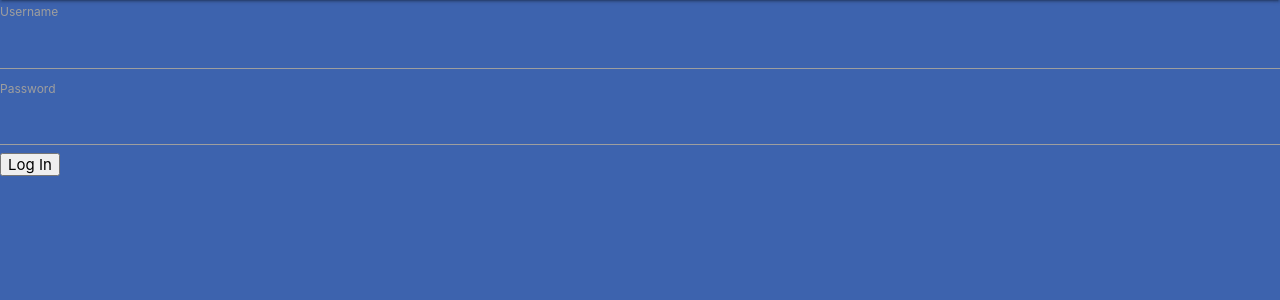
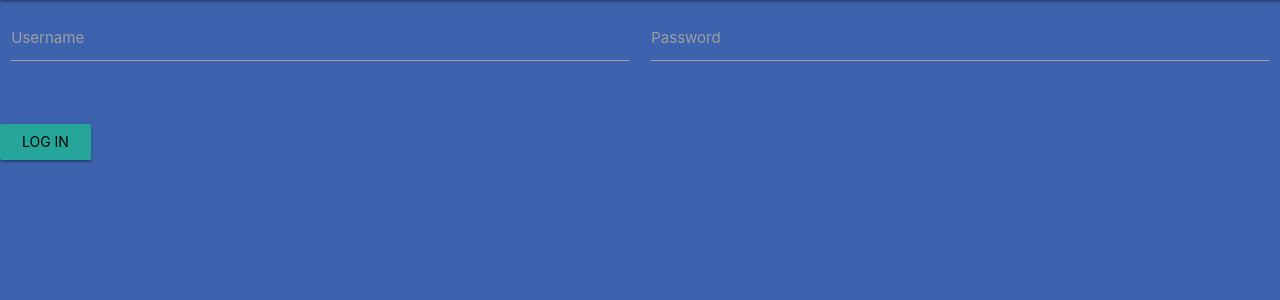
Before and after one commit to eduflores20/Biblioteca-con-Flask, a Flask app: template app/templates/auth/login.html in a window 1280 px wide. Shown: the part 64-364 px from the top of the page. Run offline with Flask 3, Linux system fonts and the light colour scheme; the template is opened without the code that fills it, so the values that code supplies are empty.

```diff
--- a/app/templates/auth/login.html
+++ b/app/templates/auth/login.html
@@ -6,10 +6,24 @@
 
 {% block content %}
   <form method="post">
-    <label for="username">Username</label>
-    <input name="username" id="username" required>
-    <label for="password">Password</label>
-    <input type="password" name="password" id="password" required>
-    <input type="submit" value="Log In">
+    <div class="row">
+      <form method="post" class="col s6">
+        <div class="row">
+          <div class="input-field col s6">
+            <label for="username">Username</label>
+            <input name="username" id="username" required>
+          </div>
+
+
+        <div class="row">
+         <div class="input-field col s6">
+            <label for="password">Password</label>
+            <input type="password" name="password" id="password" required>
+          </div>
+        </div>
+        </div>
+        <a class="waves-effect waves-light btn"><input type="submit" value="Log In"></a>
+      </form>
+    </div>
   </form>
 {% endblock %}
```
Also changed, not shown: app/templates/auth/register.html (+6 -5 lines), instance/biblioteca.sqlite.
